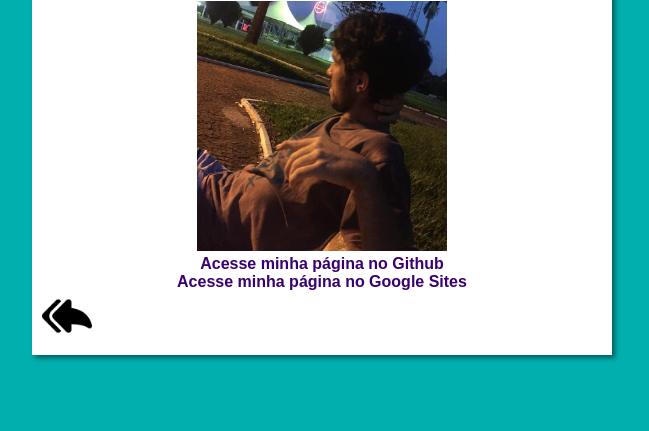
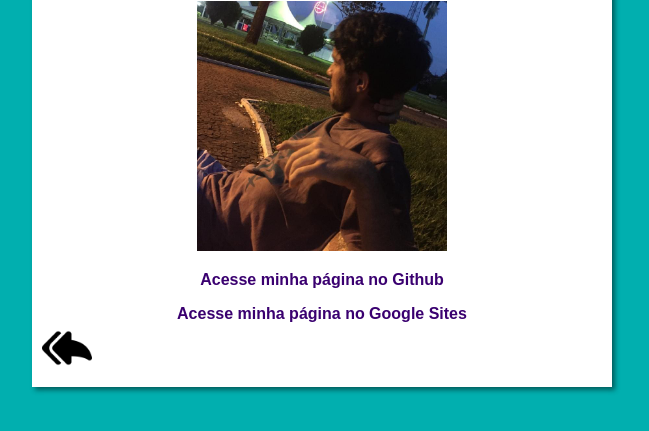
Before and after one commit to DenisCarvalhoLeonel/Trabalho-TESD, a plain HTML site: page Denis_Carvalho.html in a window 1280 px wide. Shown: the part 97-528 px from the top of the page, without its empty margins (318-967 px from the left). Drawn offline with Linux system fonts and the light colour scheme.

Commit message:
Update Denis_Carvalho.html

```diff
--- a/Denis_Carvalho.html
+++ b/Denis_Carvalho.html
@@ -13,7 +13,7 @@
         </header>
         <article>
             <center><img src="Imagens/Denis_Carvalho.jpg" width="250px" height="250px"><br>
-             <a href="https://github.com/DenisCarvalhoLeonel">Acesse minha página no Github</a><br>
+            <p><a href="https://github.com/DenisCarvalhoLeonel">Acesse minha página no Github</a><br></p>
             <a href="https://sites.google.com/view/ze-barbearia">Acesse minha página no Google Sites</a><br></center>
             <a href="index.html"><img src="Imagens/bt_voltar.png"  width="50px" height="50px"></a>
         </article>
```
